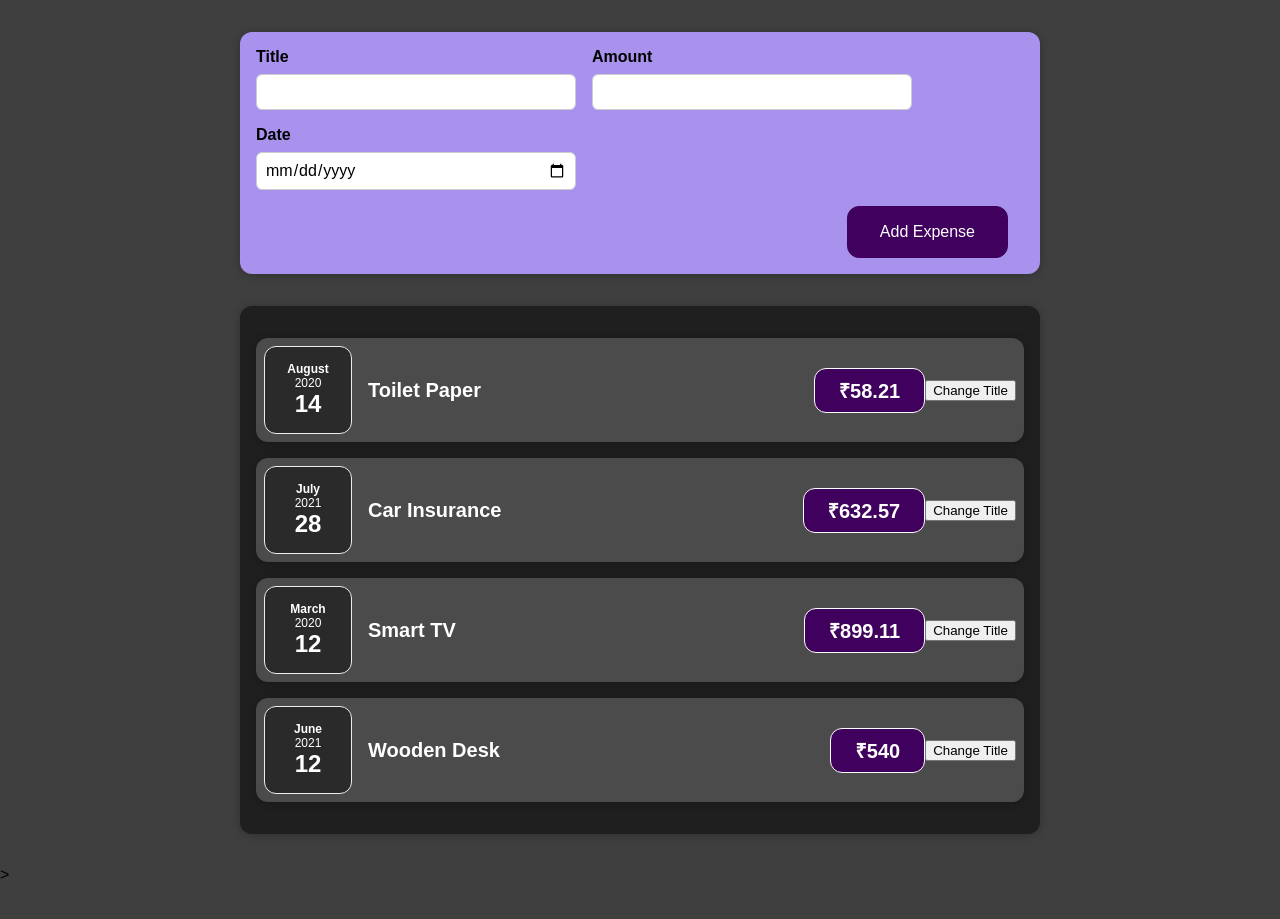
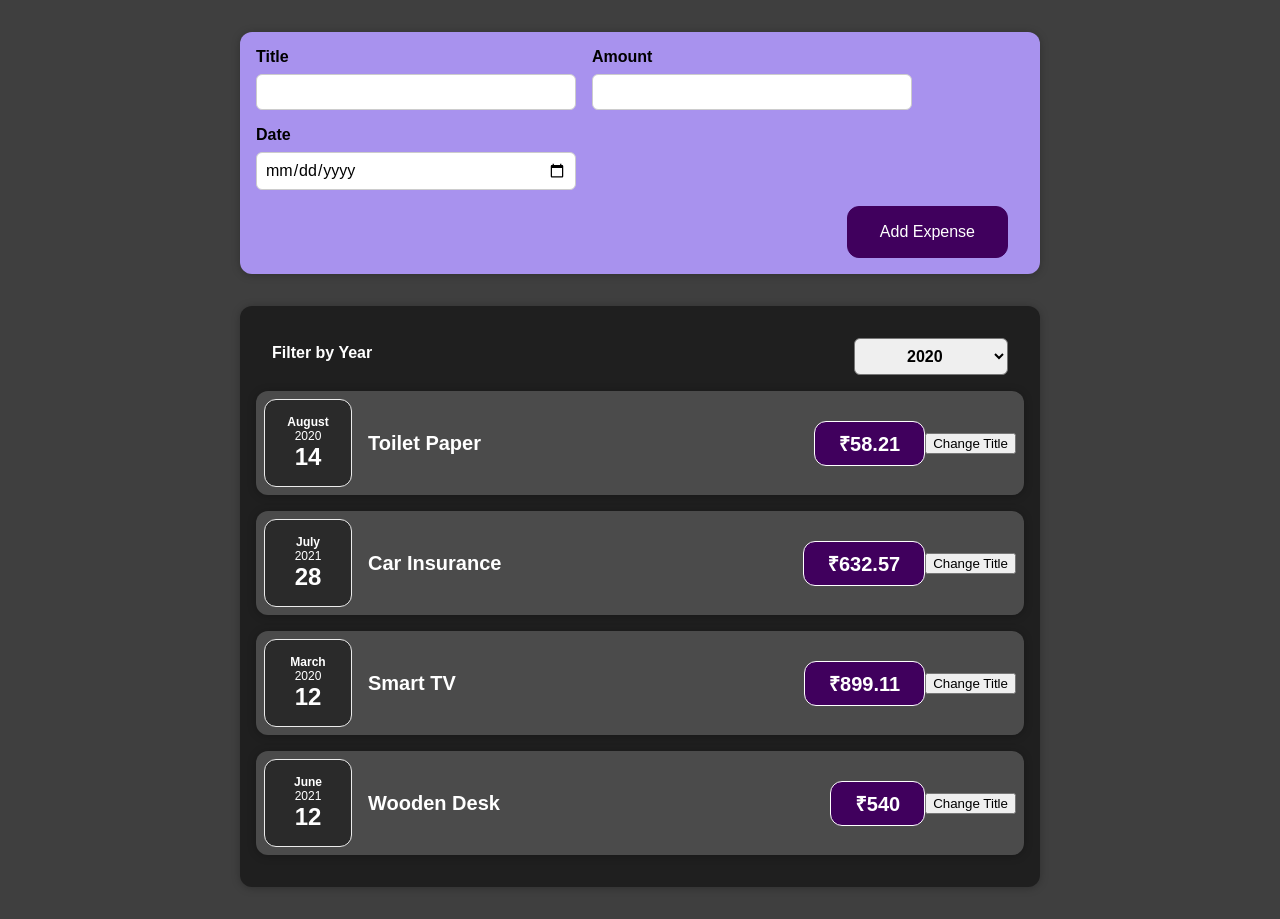
Before and after one commit to malayshravan727/Expense-Tracker, a React (Create React App) app: page / in a window 1280 px wide. Before the commit the page ends 884 px from the top, so only its background shows below. Built offline with nearby package versions, Linux system fonts and the light colour scheme.

Commit message:
add expenses filter

```diff
--- a/src/App.js
+++ b/src/App.js
@@ -40,7 +40,7 @@
   return (
     <div>
       <NewExpense onAddExpense={addExpenseHandler} />
-      <Expenses items={expenses} />>
+      <Expenses items={expenses} />
     </div>
   );
 }
--- a/src/components/Expenses/ExpenseItem.js
+++ b/src/components/Expenses/ExpenseItem.js
@@ -6,6 +6,8 @@
 
 function ExpenseItem(props) {
   const [title, setTitle] = useState(props.title);
+  console.log('ExpenseItem evaluated by React');
+
   const clickHandler = () => {
     setTitle('Updated!');
     console.log(title);
--- a/src/components/Expenses/Expenses.js
+++ b/src/components/Expenses/Expenses.js
@@ -1,10 +1,24 @@
+import React, { useState } from "react";
+
 import ExpenseItem from "./ExpenseItem";
 import Card from "../UI/Card";
+import ExpensesFilter from "./ExpensesFilter";
 import "./Expenses.css";
 
-function Expenses(props) {
+const Expenses = (props) => {
+  const [filteredYear, setFilteredYear] = useState("2020");
+
+  const filterChangeHandler = (selectedYear) => {
+    setFilteredYear(selectedYear);
+  };
+
   return (
+    <div>
       <Card className="expenses">
+        <ExpensesFilter
+          selected={filteredYear}
+          onChangeFilter={filterChangeHandler}
+        />
         <ExpenseItem
           title={props.items[0].title}
           amount={props.items[0].amount}
@@ -26,7 +40,8 @@
           date={props.items[3].date}
         />
       </Card>
+    </div>
   );
-}
+};
 
 export default Expenses;
--- /dev/null
+++ b/src/components/Expenses/ExpensesFilter.css
@@ -0,0 +1,24 @@
+.expenses-filter {
+  color: white;
+  padding: 0 1rem;
+}
+
+.expenses-filter__control {
+  display: flex;
+  width: 100%;
+  align-items: center;
+  justify-content: space-between;
+  margin: 1rem 0;
+}
+
+.expenses-filter label {
+  font-weight: bold;
+  margin-bottom: 0.5rem;
+}
+
+.expenses-filter select {
+  font: inherit;
+  padding: 0.5rem 3rem;
+  font-weight: bold;
+  border-radius: 6px;
+}
--- /dev/null
+++ b/src/components/Expenses/ExpensesFilter.js
@@ -0,0 +1,25 @@
+import React from "react";
+
+import "./ExpensesFilter.css";
+
+const ExpensesFilter = (props) => {
+  const dropdownChangeHandler = (event) => {
+    props.onChangeFilter(event.target.value);
+  };
+
+  return (
+    <div className="expenses-filter">
+      <div className="expenses-filter__control">
+        <label>Filter by Year</label>
+        <select value={props.selected} onChange={dropdownChangeHandler}>
+          <option value="2022">2022</option>
+          <option value="2021">2021</option>
+          <option value="2020">2020</option>
+          <option value="2019">2019</option>
+        </select>
+      </div>
+    </div>
+  );
+};
+
+export default ExpensesFilter;
```
Lines whose indentation alone changed are shown as unchanged.
